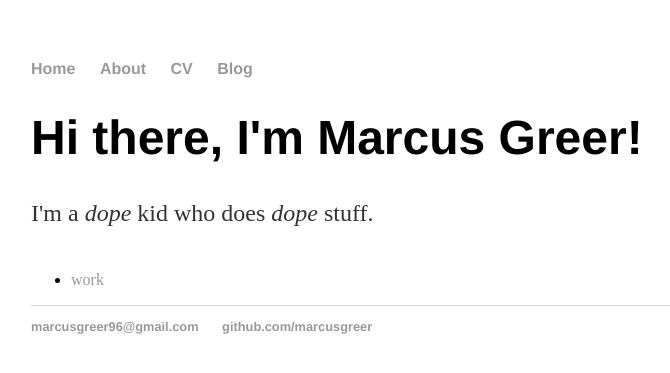
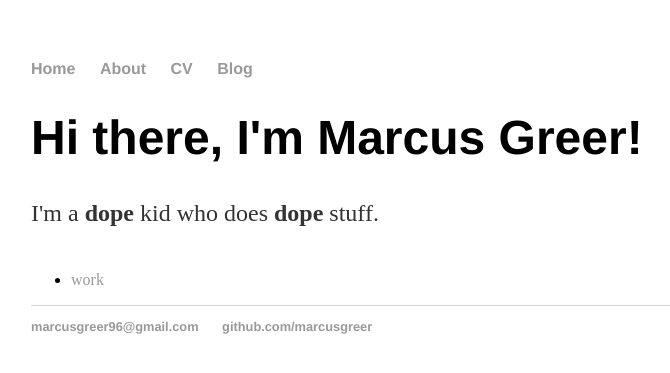
Before and after one commit to marcusgreer/marcusgreer.github.io, a Jekyll site: the page built from index.html, in a window 1280 px wide. Shown: the top 373 px of the page, without its empty margins (161-831 px from the left). Built offline with Jekyll 4.4.1, drawn with Linux system fonts in a browser that asks for light colours.

Commit message:
really small changes to the emphasis tags

```diff
--- a/index.html
+++ b/index.html
@@ -4,7 +4,7 @@ title: Marcus Greer
 ---
 <div class="blurb">
 	<h1>Hi there, I'm Marcus Greer!</h1>
-	<p>I'm a <em>dope</em> kid who does <em>dope</em> stuff.</p>
+	<p>I'm a <strong>dope</strong> kid who does <strong>dope</strong> stuff.</p>
 </div><!-- /.blurb -->
 <div class="responsive-wrapper actions" style="display: inline-block;">
         <div class="sqs-slice" data-slice-type="custom-form" data-slice-id="56e305d28259b5f65f908abd" data-content-empty="true"></div>
```
